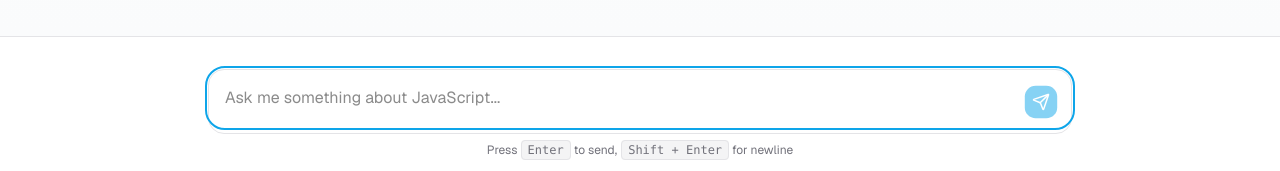
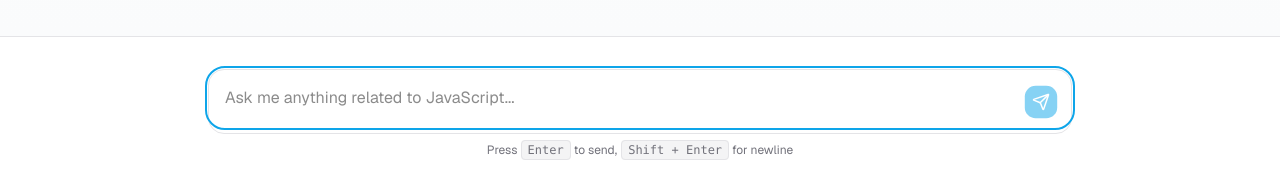
Before and after one commit to johntmunger/rag-mdn-ai-chatbot, a Next.js app: page / in a window 1280 px wide. Shown: the part 626-797 px from the top of the page. Built offline with nearby package versions, Linux system fonts and the light colour scheme.

Commit message:
Search input placeholder update

```diff
--- a/src/app/page.tsx
+++ b/src/app/page.tsx
@@ -207,7 +207,7 @@
           onSend={handleSendMessage}
           disabled={isGenerating}
           suggestions={quickSuggestions}
-          placeholder="Ask me something about JavaScript..."
+          placeholder="Ask me anything related to JavaScript..."
         />
       </main>
 
```
